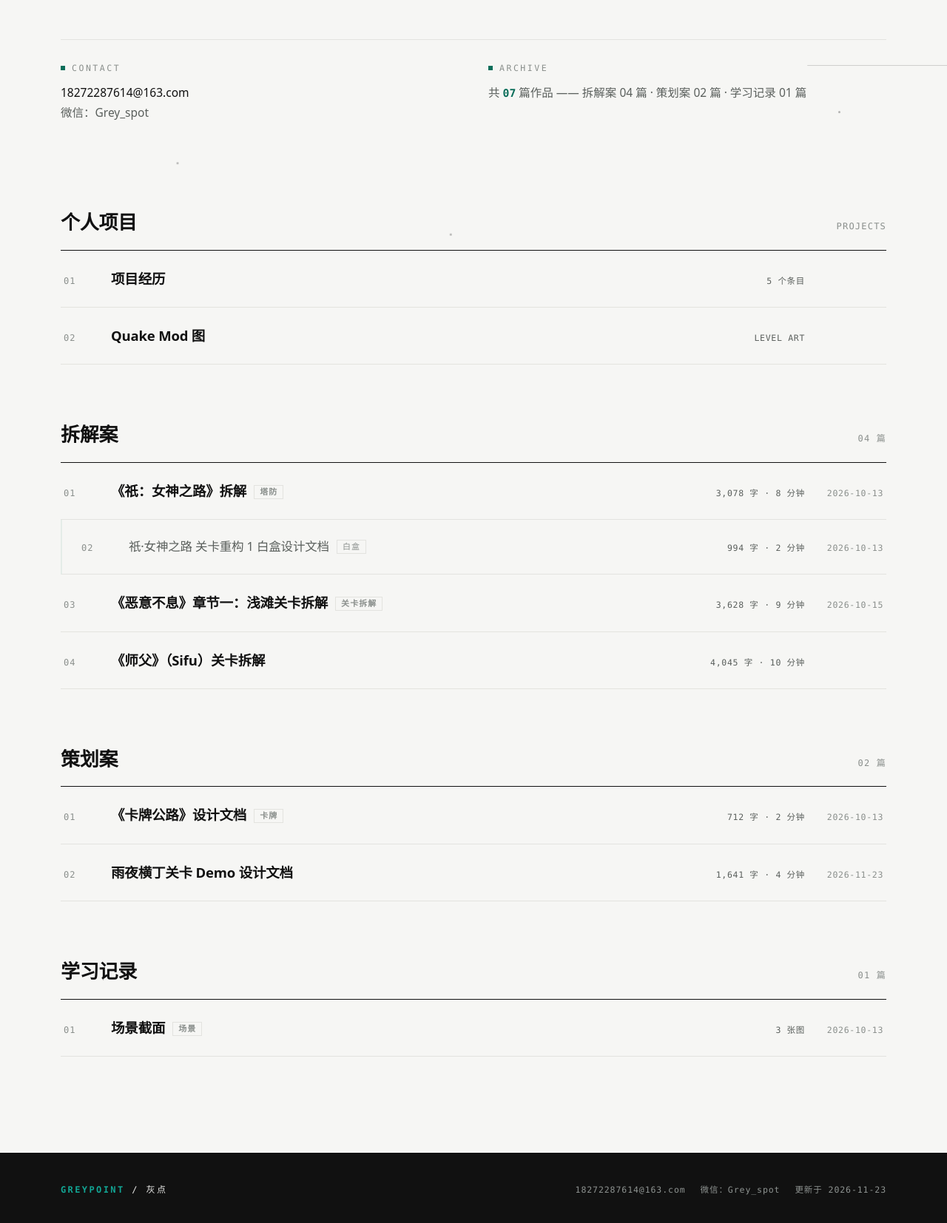
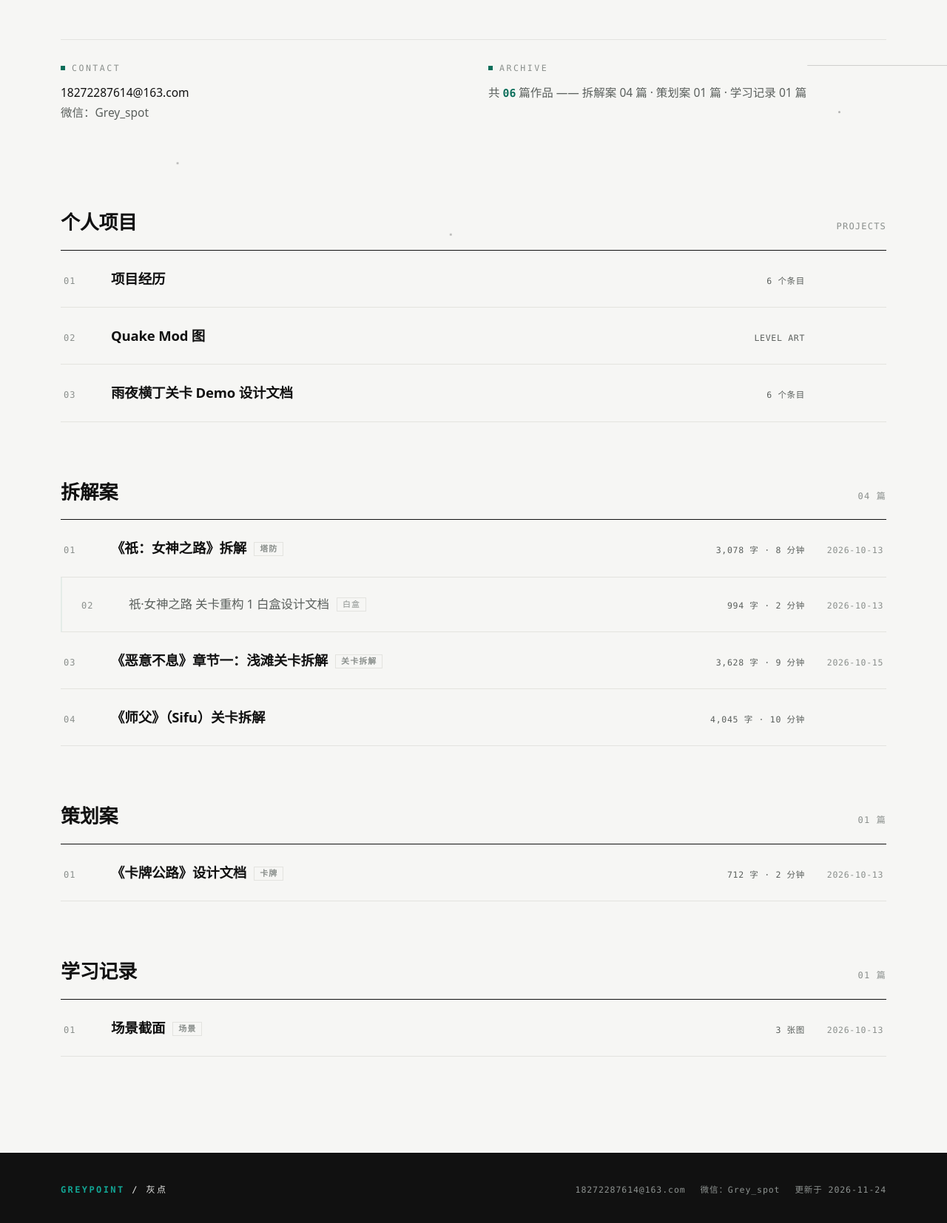
Before and after one commit to greypoints/greypoints.github.io, a plain HTML site: page docs/index.html in a window 1280 px wide. Shown: the part 352-2006 px from the top of the page at 74% size. Drawn offline with Linux system fonts and the light colour scheme.

Commit message:
Move Rainy Night Alley to personal projects

```diff
--- a/docs/index.html
+++ b/docs/index.html
@@ -27,20 +27,20 @@
     </div>
     <div>
       <h3>ARCHIVE</h3>
-      <p>共 <b class="n">07</b> 篇作品 —— 拆解案 04 篇 · 策划案 02 篇 · 学习记录 01 篇</p>
+      <p>共 <b class="n">06</b> 篇作品 —— 拆解案 04 篇 · 策划案 01 篇 · 学习记录 01 篇</p>
     </div>
   </div>
 </section>
 
 <section class="sec wrap">
   <div class="sec-head"><h2>个人项目</h2><span class="count">PROJECTS</span></div>
-  <ol class="items"><li><a href="/projects.html"><span class="idx">01</span><span class="ttl">项目经历</span><span class="meta">5 个条目</span><span class="date"></span></a></li><li><a href="/quake-mod.html"><span class="idx">02</span><span class="ttl">Quake Mod 图</span><span class="meta">LEVEL ART</span><span class="date"></span></a></li></ol>
+  <ol class="items"><li><a href="/projects.html"><span class="idx">01</span><span class="ttl">项目经历</span><span class="meta">6 个条目</span><span class="date"></span></a></li><li><a href="/quake-mod.html"><span class="idx">02</span><span class="ttl">Quake Mod 图</span><span class="meta">LEVEL ART</span><span class="date"></span></a></li><li><a href="/rainy-night-alley.html"><span class="idx">03</span><span class="ttl">雨夜横丁关卡 Demo 设计文档</span><span class="meta">6 个条目</span><span class="date"></span></a></li></ol>
 </section><section class="sec wrap">
   <div class="sec-head"><h2>拆解案</h2><span class="count">04 篇</span></div>
   <ol class="items"><li><a href="teardown/kunitsu-gami.html"><span class="idx">01</span><span class="ttl">《祇：女神之路》拆解<em>塔防</em></span><span class="meta">3,078 字 · 8 分钟</span><span class="date">2026-10-13</span></a></li><li class="child"><a href="teardown/kunitsu-gami-whitebox-01.html"><span class="idx">02</span><span class="ttl">祇·女神之路 关卡重构 1 白盒设计文档<em>白盒</em></span><span class="meta">994 字 · 2 分钟</span><span class="date">2026-10-13</span></a></li><li><a href="teardown/no-rest-shallow.html"><span class="idx">03</span><span class="ttl">《恶意不息》章节一：浅滩关卡拆解<em>关卡拆解</em></span><span class="meta">3,628 字 · 9 分钟</span><span class="date">2026-10-15</span></a></li><li><a href="teardown/sifu.html"><span class="idx">04</span><span class="ttl">《师父》（Sifu）关卡拆解</span><span class="meta">4,045 字 · 10 分钟</span><span class="date"></span></a></li></ol>
 </section><section class="sec wrap">
-  <div class="sec-head"><h2>策划案</h2><span class="count">02 篇</span></div>
-  <ol class="items"><li><a href="design/card-road.html"><span class="idx">01</span><span class="ttl">《卡牌公路》设计文档<em>卡牌</em></span><span class="meta">712 字 · 2 分钟</span><span class="date">2026-10-13</span></a></li><li><a href="design/rainy-night-alley.html"><span class="idx">02</span><span class="ttl">雨夜横丁关卡 Demo 设计文档</span><span class="meta">1,641 字 · 4 分钟</span><span class="date">2026-11-23</span></a></li></ol>
+  <div class="sec-head"><h2>策划案</h2><span class="count">01 篇</span></div>
+  <ol class="items"><li><a href="design/card-road.html"><span class="idx">01</span><span class="ttl">《卡牌公路》设计文档<em>卡牌</em></span><span class="meta">712 字 · 2 分钟</span><span class="date">2026-10-13</span></a></li></ol>
 </section><section class="sec wrap">
   <div class="sec-head"><h2>学习记录</h2><span class="count">01 篇</span></div>
   <ol class="items"><li><a href="study/scene-section.html"><span class="idx">01</span><span class="ttl">场景截面<em>场景</em></span><span class="meta">3 张图</span><span class="date">2026-10-13</span></a></li></ol>
@@ -52,7 +52,7 @@
     <div class="foot-meta">
       <span>18272287614@163.com</span>
       <span>微信：Grey_spot</span>
-      <span>更新于 2026-11-23</span>
+      <span>更新于 2026-11-24</span>
     </div>
   </div>
 </footer>
```
Also changed, not shown: docs/about.html (+1 -1 lines), docs/design/card-road.html (+2 -2 lines), docs/design/index.html (+2 -2 lines), docs/projects.html (+5 -3 lines), docs/quake-mod.html (+1 -1 lines), docs/rainy-night-alley.html (renamed from docs/design/rainy-night-alley.html, +3 -9 lines), docs/study/index.html (+1 -1 lines), docs/study/scene-section.html (+1 -1 lines), docs/teardown/index.html (+1 -1 lines), docs/teardown/kunitsu-gami-whitebox-01.html (+1 -1 lines), docs/teardown/kunitsu-gami.html (+1 -1 lines), docs/teardown/no-rest-shallow.html (+1 -1 lines), docs/teardown/sifu.html (+1 -1 lines), 3 other files.
